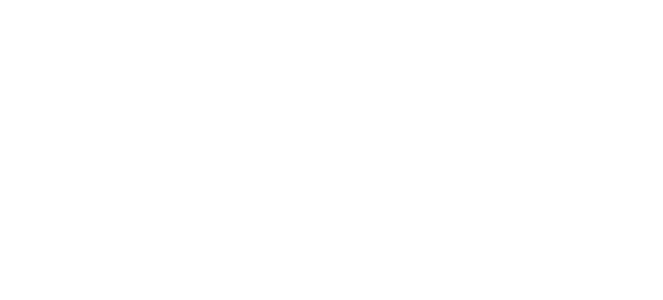
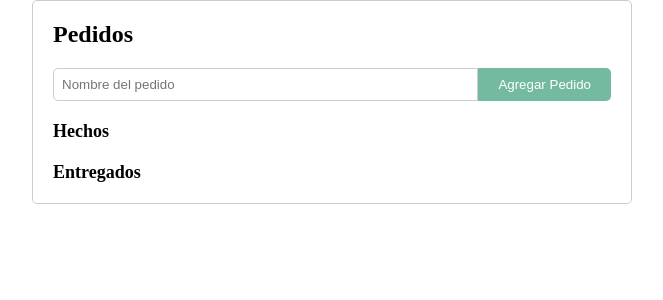
Before and after one commit to No-Country-simulation/s14-21-n-python, a React (Vite) app in the folder frontend/: page /pedidos in a window 1280 px wide. Before the commit this address had no page. Shown: the top 300 px of the page, without its empty margins (308-971 px from the left). Built offline with nearby package versions, Linux system fonts and the light colour scheme.

Commit message:
componente pedidos

```diff
--- a/frontend/src/App.jsx
+++ b/frontend/src/App.jsx
@@ -2,6 +2,7 @@
 import { Routes, Route } from "react-router-dom";
 import Header from "./Header/Header";
 import Productos from "./components/Productos/Productos";
+import Pedidos from "./components/Pedidos/Pedidos";
 
 function App() {
   return (
@@ -10,6 +11,7 @@
         <Routes>
           <Route path="/" element={<Header />} />
           <Route path="/products" element={<Productos />} />
+          <Route path="/pedidos" element={<Pedidos/>}/>
         </Routes>
       </BrowserRouter>
     </>
--- /dev/null
+++ b/frontend/src/components/Pedidos/Pedidos.css
@@ -0,0 +1,60 @@
+/* Pedidos.css */
+
+.pedidos-container {
+  max-width: 600px;
+  margin: 0 auto;
+  padding: 20px;
+  border: 1px solid #ccc;
+  border-radius: 5px;
+}
+
+.pedidos-title {
+  font-size: 24px;
+  margin-bottom: 20px;
+}
+
+.pedidos-input-container {
+  display: flex;
+  margin-bottom: 20px;
+}
+
+.pedidos-input {
+  flex: 1;
+  padding: 8px;
+  border: 1px solid #ccc;
+  border-radius: 5px 0 0 5px;
+}
+
+.pedidos-button {
+  padding: 8px 20px;
+  background-color: #74BAA0;
+  color: #fff;
+  border: none;
+  border-radius: 0 5px 5px 0;
+  cursor: pointer;
+}
+
+.pedidos-subtitle {
+  font-size: 18px;
+  margin-top: 20px;
+}
+
+.pedidos-list {
+  list-style-type: none;
+  padding: 0;
+}
+
+.pedidos-item {
+  padding: 8px 0;
+  border-bottom: 1px solid #ccc;
+}
+
+.pedidos-mark-delivered {
+  padding: 5px 10px;
+  background-color: #216651;
+  color: #fff;
+  border: none;
+  border-radius: 3px;
+  cursor: pointer;
+  margin-left: 10px;
+}
--- /dev/null
+++ b/frontend/src/components/Pedidos/Pedidos.jsx
@@ -0,0 +1,60 @@
+import React, { useState } from 'react';
+import "./Pedidos.css"
+
+const Pedidos = () => {
+  const [pedidos, setPedidos] = useState([]);
+  const [nuevoPedido, setNuevoPedido] = useState('');
+
+  const handleAgregarPedido = () => {
+    if (nuevoPedido.trim() !== '') {
+      setPedidos([...pedidos, { id: pedidos.length + 1, nombre: nuevoPedido, entregado: false }]);
+      setNuevoPedido('');
+    }
+  };
+
+  const handleMarcarEntregado = (id) => {
+    const updatedPedidos = pedidos.map((pedido) =>
+      pedido.id === id ? { ...pedido, entregado: true } : pedido
+    );
+    setPedidos(updatedPedidos);
+  };
+
+  const pedidosPendientes = pedidos.filter((pedido) => !pedido.entregado);
+  const pedidosEntregados = pedidos.filter((pedido) => pedido.entregado);
+
+  return (
+    <div className="pedidos-container">
+      <h2 className="pedidos-title">Pedidos</h2>
+      <div className="pedidos-input-container">
+        <input
+          type="text"
+          value={nuevoPedido}
+          onChange={(e) => setNuevoPedido(e.target.value)}
+          placeholder="Nombre del pedido"
+          className="pedidos-input"
+        />
+        <button onClick={handleAgregarPedido} className="pedidos-button">Agregar Pedido</button>
+      </div>
+      <div>
+        <h3 className="pedidos-subtitle">Hechos</h3>
+        <ul className="pedidos-list">
+          {pedidosPendientes.map((pedido) => (
+            <li key={pedido.id} className="pedidos-item">
+              {pedido.nombre} <button onClick={() => handleMarcarEntregado(pedido.id)} className="pedidos-mark-delivered">Marcar entregado</button>
+            </li>
+          ))}
+        </ul>
+      </div>
+      <div>
+        <h3 className="pedidos-subtitle">Entregados</h3>
+        <ul className="pedidos-list">
+          {pedidosEntregados.map((pedido) => (
+            <li key={pedido.id} className="pedidos-item">{pedido.nombre}</li>
+          ))}
+        </ul>
+      </div>
+    </div>
+  );
+};
+
+export default Pedidos;
```
